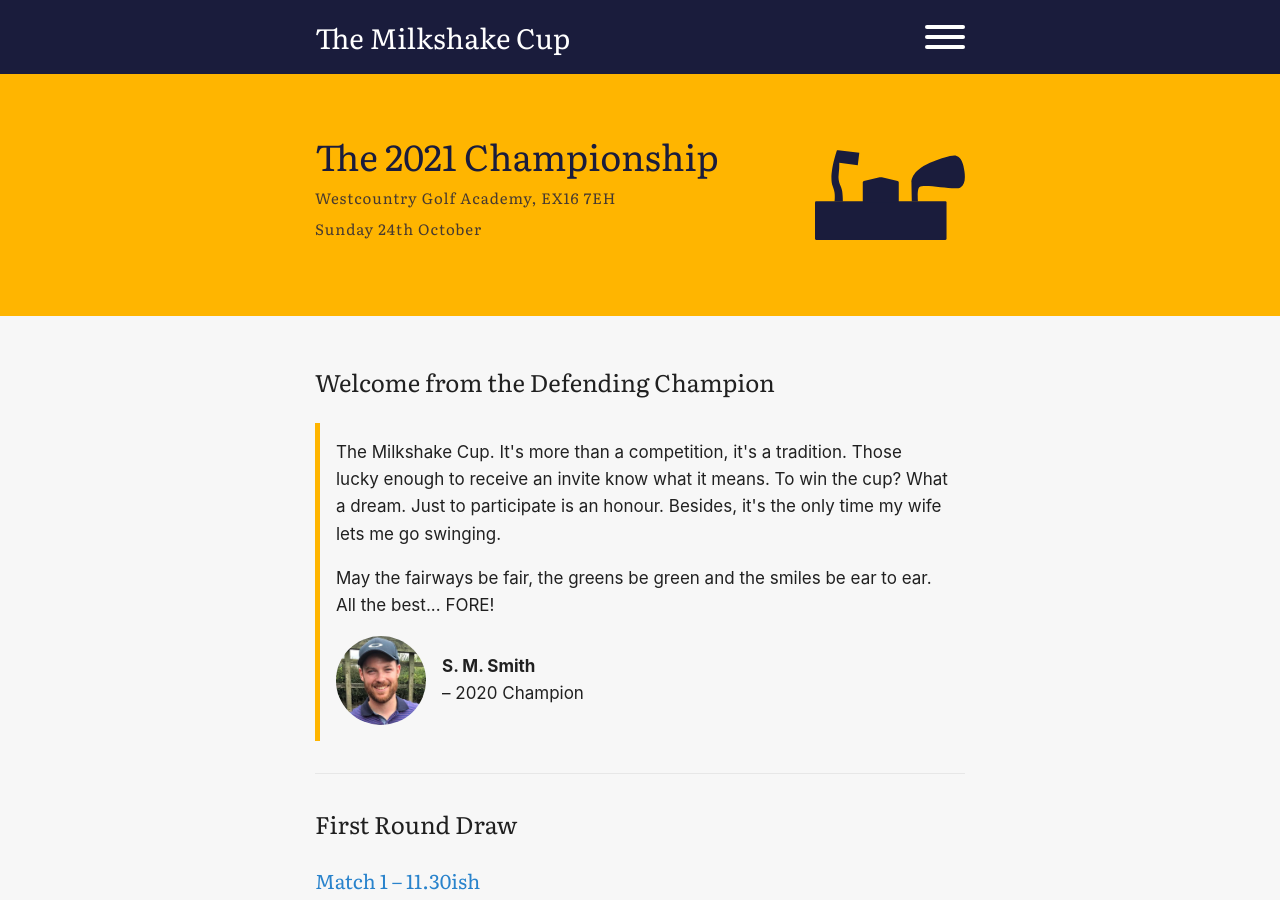
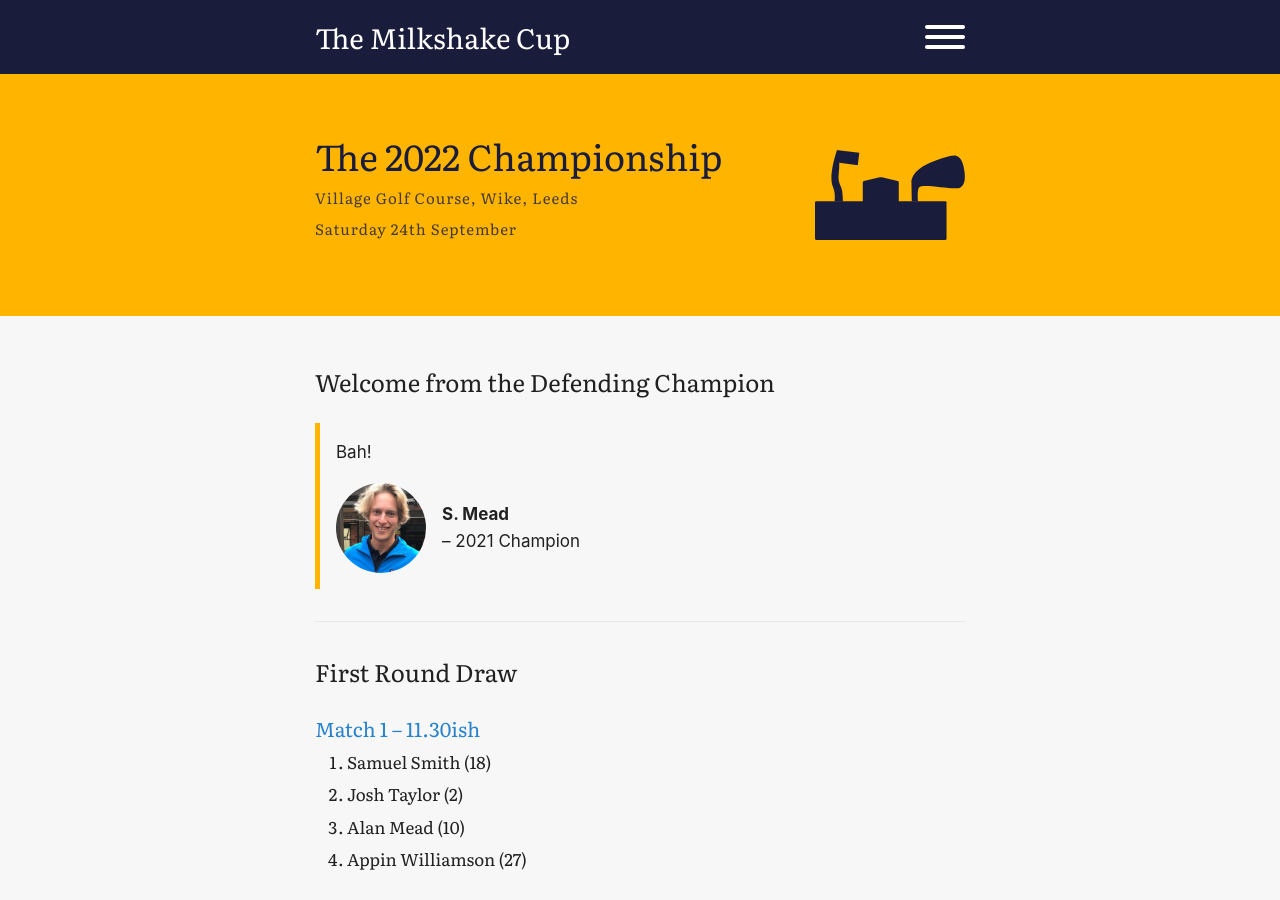
Before and after one commit to samjamead/milkshakecup-archive, a Jekyll site: the page built from index.html, in a window 1280 px wide and 900 px high. Built offline with Jekyll 4.4.1, drawn with Linux system fonts in a browser that asks for light colours; comment, search, counter and statistics services are not loaded.

Commit message:
Half arsed update

```diff
--- a/index.html
+++ b/index.html
@@ -8,9 +8,9 @@
     <div class="container">
       <div class="hero">
         <div class="hero__copy">
-          <h2>The 2021 Championship</h2>
-          <a href="https://www.google.com/maps/place/WGA+Golf+Course/@50.9206636,-3.3655326,17z/data=!4m12!1m6!3m5!1s0x486d9458235fe987:0x1a2ccb920f8f3382!2sWestcountry+Golf+Academy+Ltd!8m2!3d50.9206602!4d-3.3633439!3m4!1s0x486d94565081bed7:0xe0149895358e0375!8m2!3d50.9188997!4d-3.3663332" target="_blank"><h4>Westcountry Golf Academy, EX16 7EH</h4></a>
-          <h4>Sunday 24th October</h4>
+          <h2>The 2022 Championship</h2>
+          <a href="https://www.google.com/maps/place/Village+Golf+Course+Wike/@53.8558962,-1.4130005,10.25z/data=!4m5!3m4!1s0x0:0xb4ef1059b47e71a2!8m2!3d53.8760623!4d-1.4818651" target="_blank"><h4>Village Golf Course, Wike, Leeds</h4></a>
+          <h4>Saturday 24th September   </h4>
         </div>
         <img class="hero__logo" src="./assets/img/trophy.svg" alt="The Milkshake Cup Logo">
       </div>
@@ -20,11 +20,10 @@
   <div class="container">
     <h2>Welcome from the Defending Champion</h2>
     <blockquote>
-      <p>The Milkshake Cup. It's more than a competition, it's a tradition. Those lucky enough to receive an invite know what it means. To win the cup? What a dream. Just to participate is an honour. Besides, it's the only time my wife lets me go swinging. </p>
-      <p>May the fairways be fair, the greens be green and the smiles be ear to ear. All the best... FORE!</p>
+      <p>Bah!</p>
       <div class="welcome__footer">
-        <img src="./assets/img/samuel_mug.jpg" alt="Samuel" />
-        <p><strong>S. M. Smith</strong> <br /> &ndash; 2020 Champion</p>
+        <img src="./assets/img/samMug.jpeg" alt="Samuel" />
+        <p><strong>S. Mead</strong> <br /> &ndash; 2021 Champion</p>
       </div>
     </blockquote>
 
```
Also changed, not shown: Gemfile.lock, assets/img/2021/samTrophy.jpeg (added), assets/img/samMug.jpeg (added), assets/img/sam_mugshot.jpg (deleted), 1 other file.
